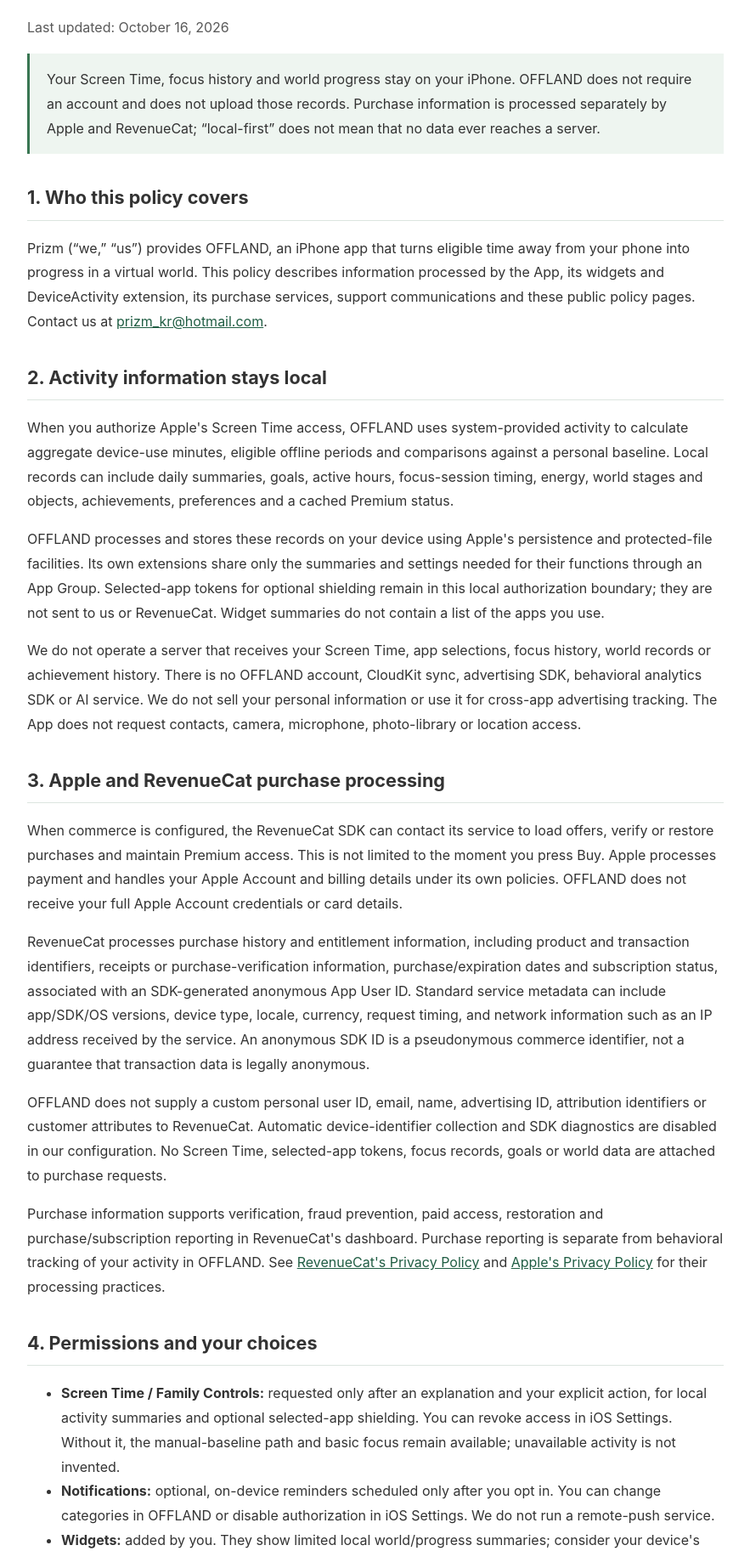
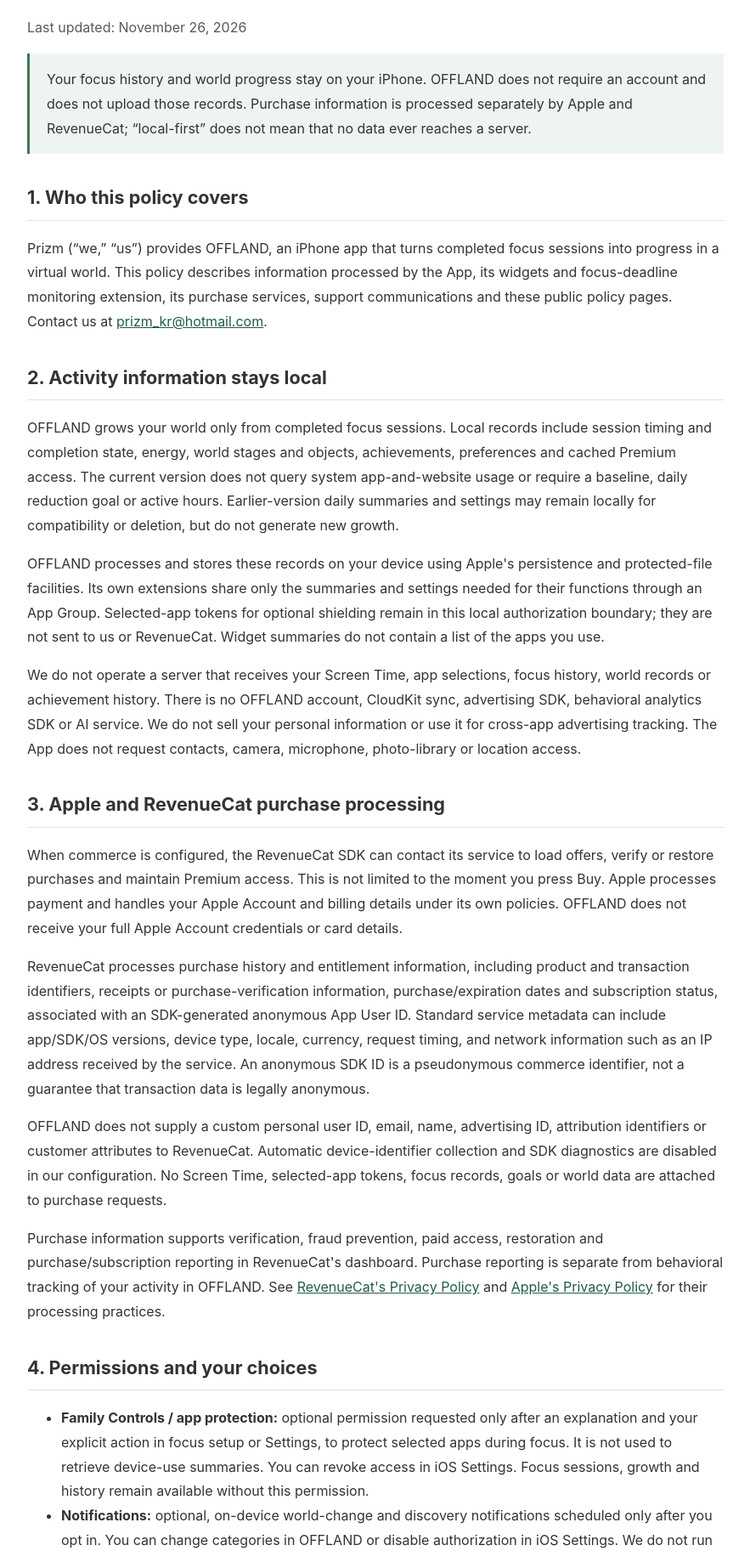
Before and after one commit to prizmchain/prizmchain.github.io, a website: page offland-privacy-policy.html in a window 1280 px wide. Shown: the part 175-2000 px from the top of the page at 85% size, without its empty margins (198-1081 px from the left). Drawn offline with Linux system fonts and the light colour scheme.

Commit message:
Align OFFLAND product disclosures with completed focus sessions

```diff
--- a/offland-privacy-policy.html
+++ b/offland-privacy-policy.html
@@ -11,14 +11,14 @@
 </head>
 <body>
 <main>
-  <header><p>OFFLAND · Prizm</p><h1>Privacy Policy</h1><p class="updated">Last updated: October 16, 2026</p></header>
-  <aside>Your Screen Time, focus history and world progress stay on your iPhone. OFFLAND does not require an account and does not upload those records. Purchase information is processed separately by Apple and RevenueCat; “local-first” does not mean that no data ever reaches a server.</aside>
+  <header><p>OFFLAND · Prizm</p><h1>Privacy Policy</h1><p class="updated">Last updated: November 26, 2026</p></header>
+  <aside>Your focus history and world progress stay on your iPhone. OFFLAND does not require an account and does not upload those records. Purchase information is processed separately by Apple and RevenueCat; “local-first” does not mean that no data ever reaches a server.</aside>
 
   <h2>1. Who this policy covers</h2>
-  <p>Prizm (“we,” “us”) provides OFFLAND, an iPhone app that turns eligible time away from your phone into progress in a virtual world. This policy describes information processed by the App, its widgets and DeviceActivity extension, its purchase services, support communications and these public policy pages. Contact us at <a href="mailto:prizm_kr@hotmail.com">prizm_kr@hotmail.com</a>.</p>
+  <p>Prizm (“we,” “us”) provides OFFLAND, an iPhone app that turns completed focus sessions into progress in a virtual world. This policy describes information processed by the App, its widgets and focus-deadline monitoring extension, its purchase services, support communications and these public policy pages. Contact us at <a href="mailto:prizm_kr@hotmail.com">prizm_kr@hotmail.com</a>.</p>
 
   <h2>2. Activity information stays local</h2>
-  <p>When you authorize Apple's Screen Time access, OFFLAND uses system-provided activity to calculate aggregate device-use minutes, eligible offline periods and comparisons against a personal baseline. Local records can include daily summaries, goals, active hours, focus-session timing, energy, world stages and objects, achievements, preferences and a cached Premium status.</p>
+  <p>OFFLAND grows your world only from completed focus sessions. Local records include session timing and completion state, energy, world stages and objects, achievements, preferences and cached Premium access. The current version does not query system app-and-website usage or require a baseline, daily reduction goal or active hours. Earlier-version daily summaries and settings may remain locally for compatibility or deletion, but do not generate new growth.</p>
   <p>OFFLAND processes and stores these records on your device using Apple's persistence and protected-file facilities. Its own extensions share only the summaries and settings needed for their functions through an App Group. Selected-app tokens for optional shielding remain in this local authorization boundary; they are not sent to us or RevenueCat. Widget summaries do not contain a list of the apps you use.</p>
   <p>We do not operate a server that receives your Screen Time, app selections, focus history, world records or achievement history. There is no OFFLAND account, CloudKit sync, advertising SDK, behavioral analytics SDK or AI service. We do not sell your personal information or use it for cross-app advertising tracking. The App does not request contacts, camera, microphone, photo-library or location access.</p>
 
@@ -30,8 +30,8 @@
 
   <h2>4. Permissions and your choices</h2>
   <ul>
-    <li><strong>Screen Time / Family Controls:</strong> requested only after an explanation and your explicit action, for local activity summaries and optional selected-app shielding. You can revoke access in iOS Settings. Without it, the manual-baseline path and basic focus remain available; unavailable activity is not invented.</li>
-    <li><strong>Notifications:</strong> optional, on-device reminders scheduled only after you opt in. You can change categories in OFFLAND or disable authorization in iOS Settings. We do not run a remote-push service.</li>
+    <li><strong>Family Controls / app protection:</strong> optional permission requested only after an explanation and your explicit action in focus setup or Settings, to protect selected apps during focus. It is not used to retrieve device-use summaries. You can revoke access in iOS Settings. Focus sessions, growth and history remain available without this permission.</li>
+    <li><strong>Notifications:</strong> optional, on-device world-change and discovery notifications scheduled only after you opt in. You can change categories in OFFLAND or disable authorization in iOS Settings. We do not run a remote-push service.</li>
     <li><strong>Widgets:</strong> added by you. They show limited local world/progress summaries; consider your device's lock-screen privacy settings.</li>
   </ul>
 
```
Also changed, not shown: offland-terms-of-service.html (+8 -8 lines).
